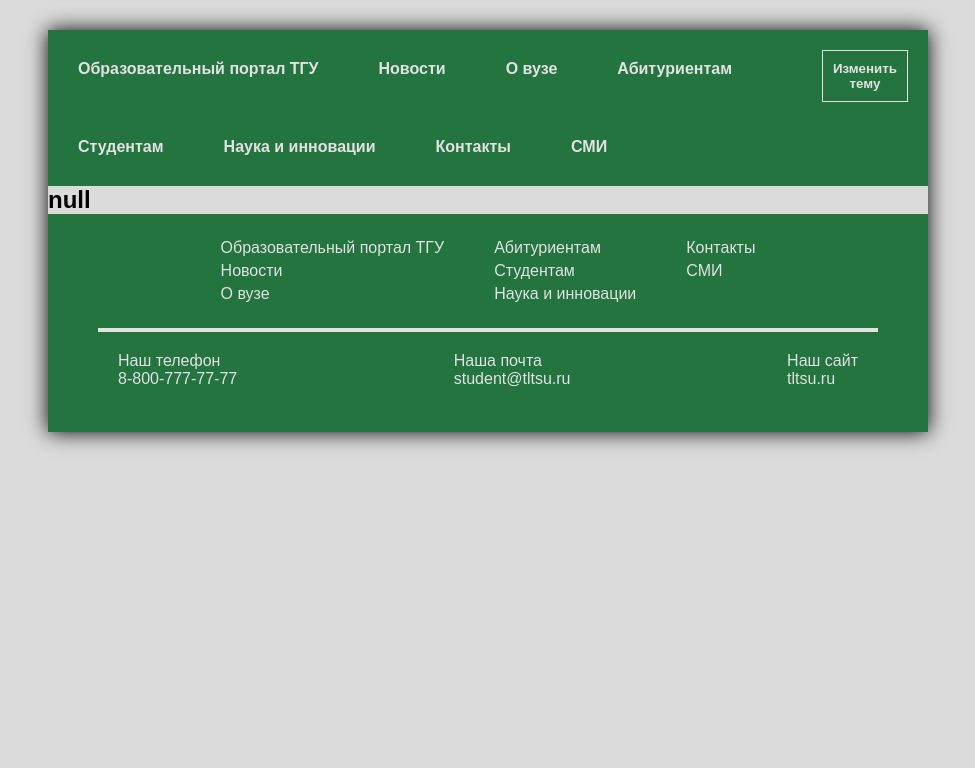
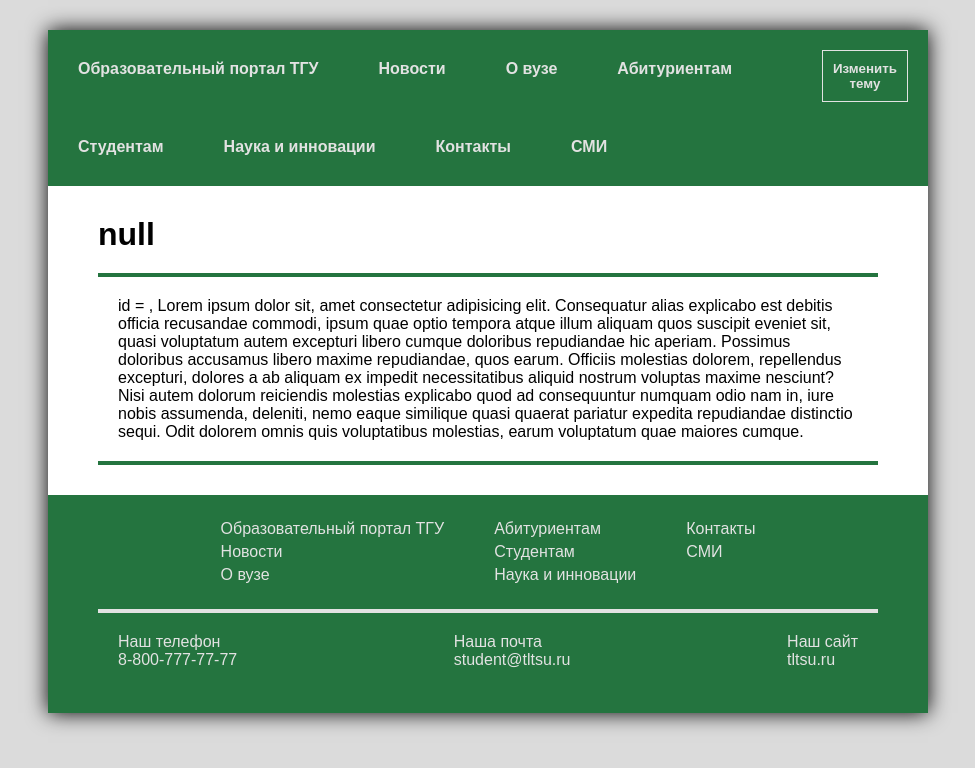
Before and after one commit to TsvetkovDaniil/dynamic-design, a React (Create React App) app: page /institute in a window 1280 px wide. Shown: the top 768 px of the page, without its empty margins (152-1127 px from the left). Built offline with nearby package versions, Linux system fonts and the light colour scheme.

Commit message:
finished institute page

```diff
--- a/src/pages/Portal/pages/InstitutePage/InstitutePage.jsx
+++ b/src/pages/Portal/pages/InstitutePage/InstitutePage.jsx
@@ -1,6 +1,7 @@
 import React from 'react'
 import classes from './InstitutePage.module.css'
 import { useLocation } from 'react-router-dom'
+import Info from '../../../../components/Info/Info'
 
 const InstitutePage = () => {
   const location = useLocation()
@@ -9,8 +10,23 @@ const InstitutePage = () => {
   const title = decodeURIComponent(queryParams.get('title'))
 
   return (
-    <div>
-      <h2>{title}</h2>
+    <div className={classes.institutePage}>
+      <Info name={title}>
+        <p className={classes.info}>
+          id = {id}, Lorem ipsum dolor sit, amet consectetur adipisicing elit.
+          Consequatur alias explicabo est debitis officia recusandae commodi,
+          ipsum quae optio tempora atque illum aliquam quos suscipit eveniet
+          sit, quasi voluptatum autem excepturi libero cumque doloribus
+          repudiandae hic aperiam. Possimus doloribus accusamus libero maxime
+          repudiandae, quos earum. Officiis molestias dolorem, repellendus
+          excepturi, dolores a ab aliquam ex impedit necessitatibus aliquid
+          nostrum voluptas maxime nesciunt? Nisi autem dolorum reiciendis
+          molestias explicabo quod ad consequuntur numquam odio nam in, iure
+          nobis assumenda, deleniti, nemo eaque similique quasi quaerat pariatur
+          expedita repudiandae distinctio sequi. Odit dolorem omnis quis
+          voluptatibus molestias, earum voluptatum quae maiores cumque.
+        </p>
+      </Info>
     </div>
   )
 }
--- a/src/pages/Portal/pages/InstitutePage/InstitutePage.module.css
+++ b/src/pages/Portal/pages/InstitutePage/InstitutePage.module.css
@@ -0,0 +1,8 @@
+.institutePage {
+  background-color: var(--background-color);
+  color: var(--text-color);
+}
+
+.info {
+  padding: 20px;
+}
```
